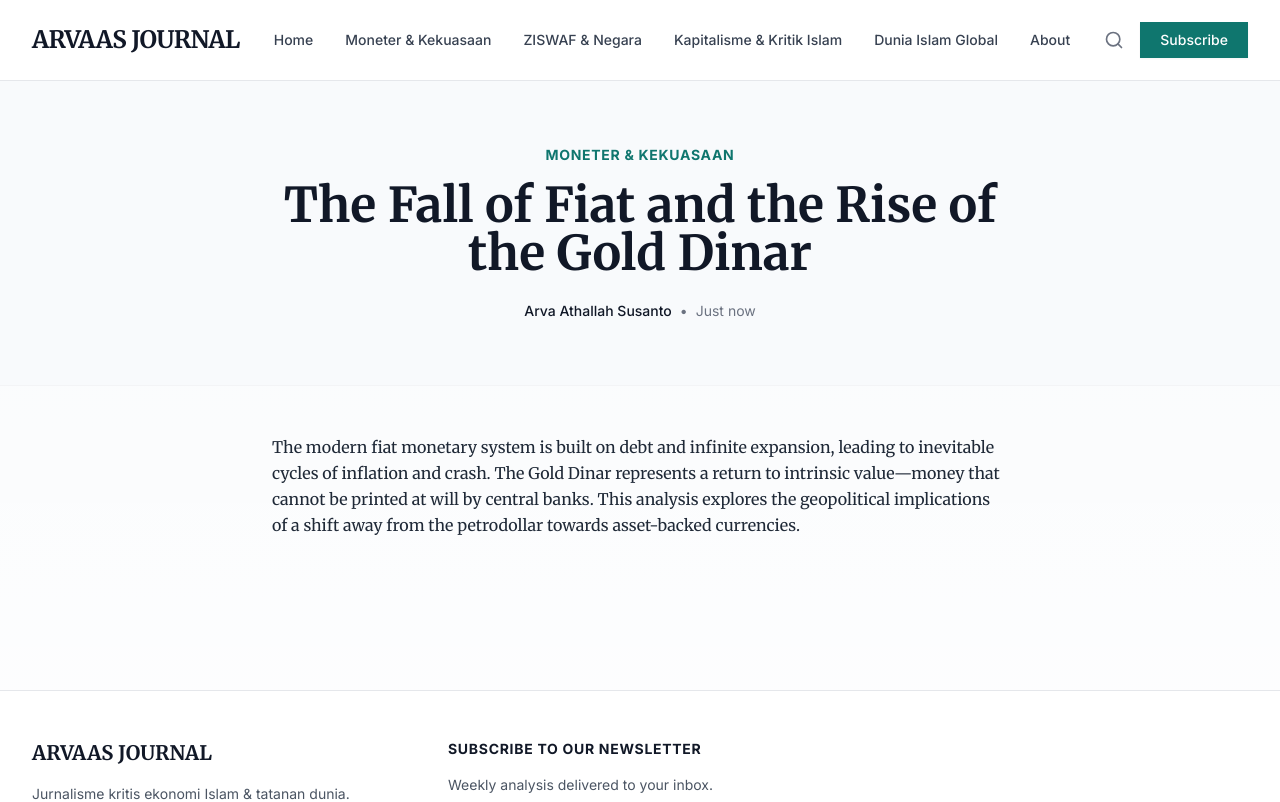
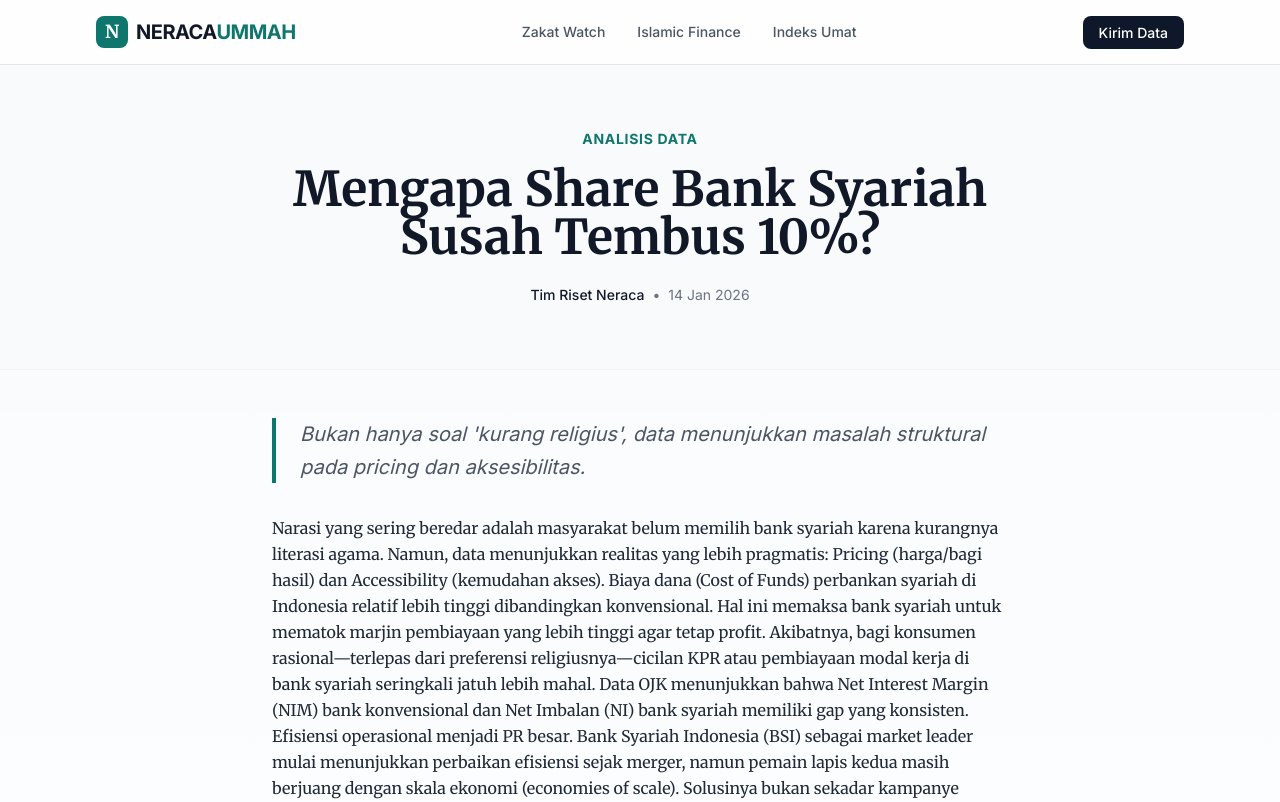
Before and after one commit to arvaasusanto/arva-netlify, a Next.js app: page /article/1 in a window 1280 px wide. Shown: the top 802 px of the page. Built offline with nearby package versions, Linux system fonts and the light colour scheme.

Commit message:
Update page.tsx

```diff
--- a/app/article/[id]/page.tsx
+++ b/app/article/[id]/page.tsx
@@ -1,25 +1,19 @@
-import Navbar from "@/components/Navbar";
+import Navbar from "@/components/NavbarNeraca";
 import Footer from "@/components/Footer";
-import { recentArticles, featuredArticle } from "@/lib/data";
+import { latestAnalysis } from "@/lib/data-neraca";
 import { notFound } from "next/navigation";
-
 export default function ArticlePage({ params }: { params: { id: string } }) {
-    // Combine all articles to find the one matching the ID
-    const allArticles = [featuredArticle, ...recentArticles];
-    const article = allArticles.find((a) => a.id === params.id);
-
-    // Explicitly handle "undefined" to satisfy TypeScript build
+    // 1. Find the article in data-neraca
+    const article = latestAnalysis.find((a) => a.id === params.id);
+    // 2. Explicit Check: if not found, 404
     if (!article) {
         return notFound();
     }
-
     // Safety: at this point, 'article' is guaranteed to be defined.
     // However, to be extra safe for the compiler, we access properties from 'article'.
-
     return (
         <main className="min-h-screen flex flex-col">
             <Navbar />
-
             <article className="flex-grow">
                 {/* Header */}
                 <header className="bg-paper py-16 px-4 border-b border-gray-100">
@@ -37,9 +31,7 @@ export default function ArticlePage({ params }: { params: { id: string } }) {
                         </div>
                     </div>
                 </header>
-
                 {/* NOTE: Image section removed as per user request for simplicity */}
-
                 {/* Content */}
                 <div className="max-w-3xl mx-auto px-4 py-12">
                     <div className="prose prose-lg prose-red max-w-none font-serif text-gray-800">
@@ -49,7 +41,6 @@ export default function ArticlePage({ params }: { params: { id: string } }) {
                                 {article.excerpt}
                             </p>
                         )}
-
                         {/* Main Content - Simple Text Rendering */}
                         {/* Splits text by double newlines and renders as simple paragraphs */}
                         {article.content.split(/\n\s*\n/).map((paragraph, index) => (
@@ -60,15 +51,12 @@ export default function ArticlePage({ params }: { params: { id: string } }) {
                     </div>
                 </div>
             </article>
-
             <Footer />
         </main>
     );
 }
-
 export async function generateStaticParams() {
-    const allArticles = [featuredArticle, ...recentArticles];
-    return allArticles.map((article) => ({
+    return latestAnalysis.map((article) => ({
         id: article.id,
     }));
 }
```
